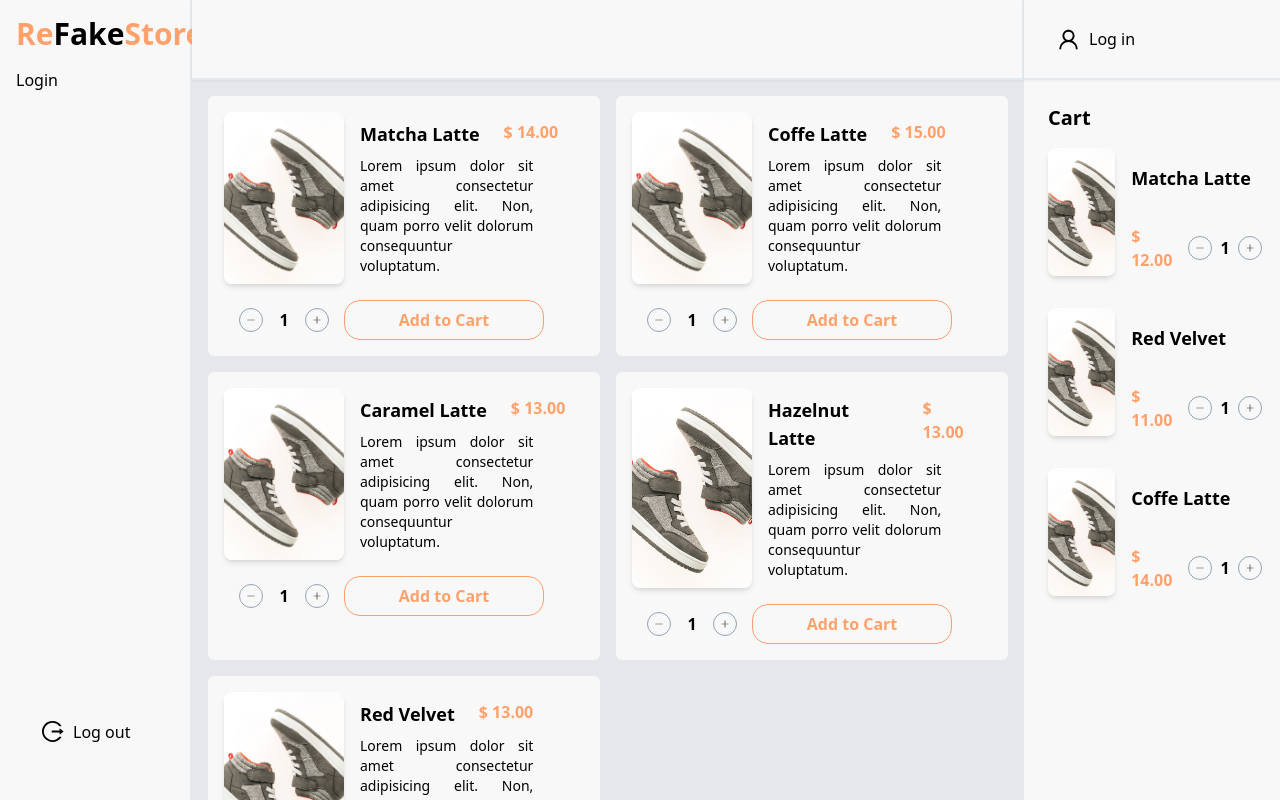
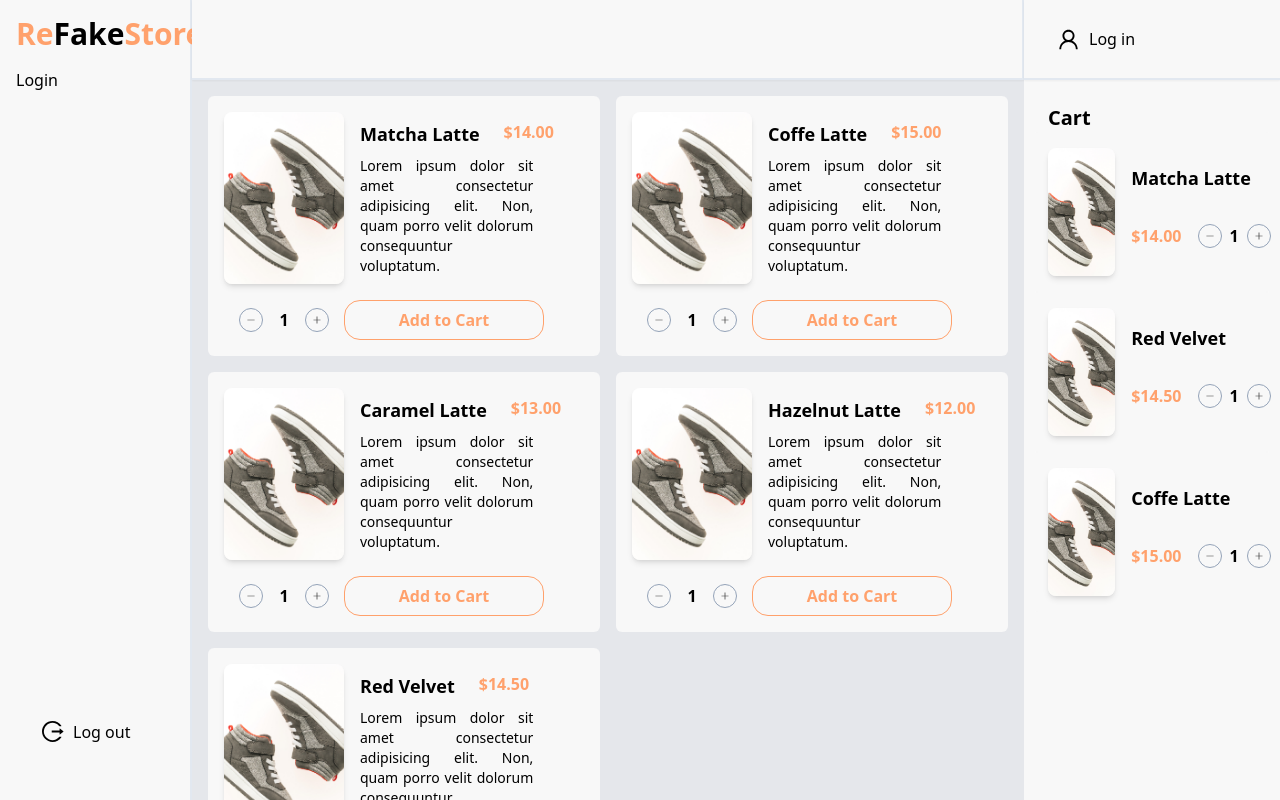
Before and after one commit to foolais/react-fakestore, a React (Vite) app: page / in a window 1280 px wide. Shown: the top 800 px of the page. Built offline with nearby package versions, Linux system fonts and the light colour scheme.

Commit message:
feat: add utils format usd currency

```diff
--- a/src/components/Fragments/CardProduct.jsx
+++ b/src/components/Fragments/CardProduct.jsx
@@ -1,4 +1,5 @@
 /* eslint-disable react/prop-types */
+import { formatUSDCurrency } from "../../utils/utils";
 
 const CardProduct = (props) => {
   const { children, classname } = props;
@@ -35,7 +36,11 @@ const Title = (props) => {
 };
 
 const Price = ({ price }) => {
-  return <span className="text-primary font-semibold">$ {price}</span>;
+  return (
+    <span className="text-primary font-semibold">
+      {formatUSDCurrency(price)}
+    </span>
+  );
 };
 
 CardProduct.Image = Image;
--- a/src/components/Layout/CartLayouts.jsx
+++ b/src/components/Layout/CartLayouts.jsx
@@ -7,19 +7,19 @@ const products = [
   {
     id: 1,
     title: "Matcha Latte",
-    price: "12.00",
+    price: 14,
     image: shoes,
   },
   {
     id: 2,
     title: "Red Velvet",
-    price: "11.00",
+    price: 14.5,
     image: shoes,
   },
   {
     id: 3,
     title: "Coffe Latte",
-    price: "14.00",
+    price: 15,
     image: shoes,
   },
 ];
--- a/src/components/Layout/ProductLayout.jsx
+++ b/src/components/Layout/ProductLayout.jsx
@@ -7,7 +7,7 @@ const products = [
   {
     id: 1,
     title: "Matcha Latte",
-    price: "14.00",
+    price: 14,
     image: shoes,
     description:
       "Lorem ipsum dolor sit amet consectetur adipisicing elit. Non, quam porro velit dolorum consequuntur voluptatum.",
@@ -15,7 +15,7 @@ const products = [
   {
     id: 2,
     title: "Coffe Latte",
-    price: "15.00",
+    price: 15,
     image: shoes,
     description:
       "Lorem ipsum dolor sit amet consectetur adipisicing elit. Non, quam porro velit dolorum consequuntur voluptatum.",
@@ -23,7 +23,7 @@ const products = [
   {
     id: 3,
     title: "Caramel Latte",
-    price: "13.00",
+    price: 13,
     image: shoes,
     description:
       "Lorem ipsum dolor sit amet consectetur adipisicing elit. Non, quam porro velit dolorum consequuntur voluptatum.",
@@ -31,7 +31,7 @@ const products = [
   {
     id: 4,
     title: "Hazelnut Latte",
-    price: "13.00",
+    price: 12,
     image: shoes,
     description:
       "Lorem ipsum dolor sit amet consectetur adipisicing elit. Non, quam porro velit dolorum consequuntur voluptatum.",
@@ -39,7 +39,7 @@ const products = [
   {
     id: 5,
     title: "Red Velvet",
-    price: "13.00",
+    price: 14.5,
     image: shoes,
     description:
       "Lorem ipsum dolor sit amet consectetur adipisicing elit. Non, quam porro velit dolorum consequuntur voluptatum.",
--- /dev/null
+++ b/src/utils/utils.js
@@ -0,0 +1,6 @@
+export const formatUSDCurrency = (amount) => {
+  return amount.toLocaleString("en-US", {
+    style: "currency",
+    currency: "USD",
+  });
+};
```
